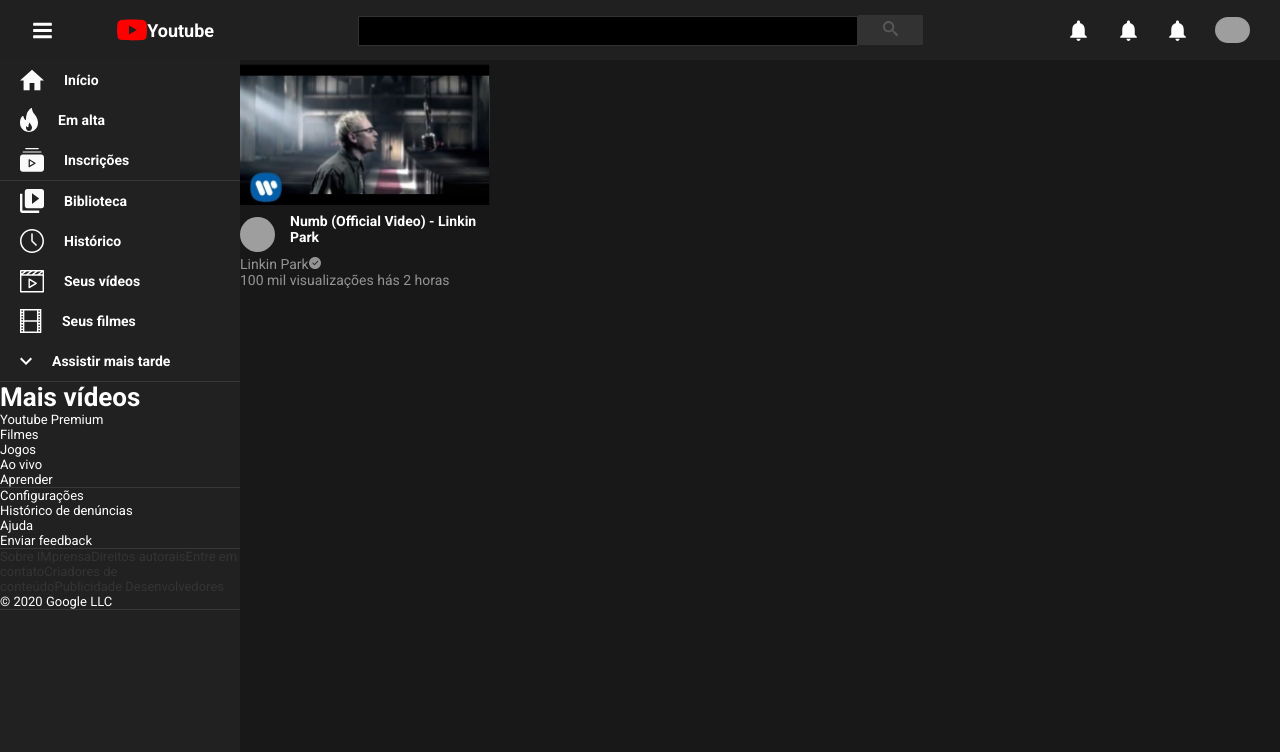
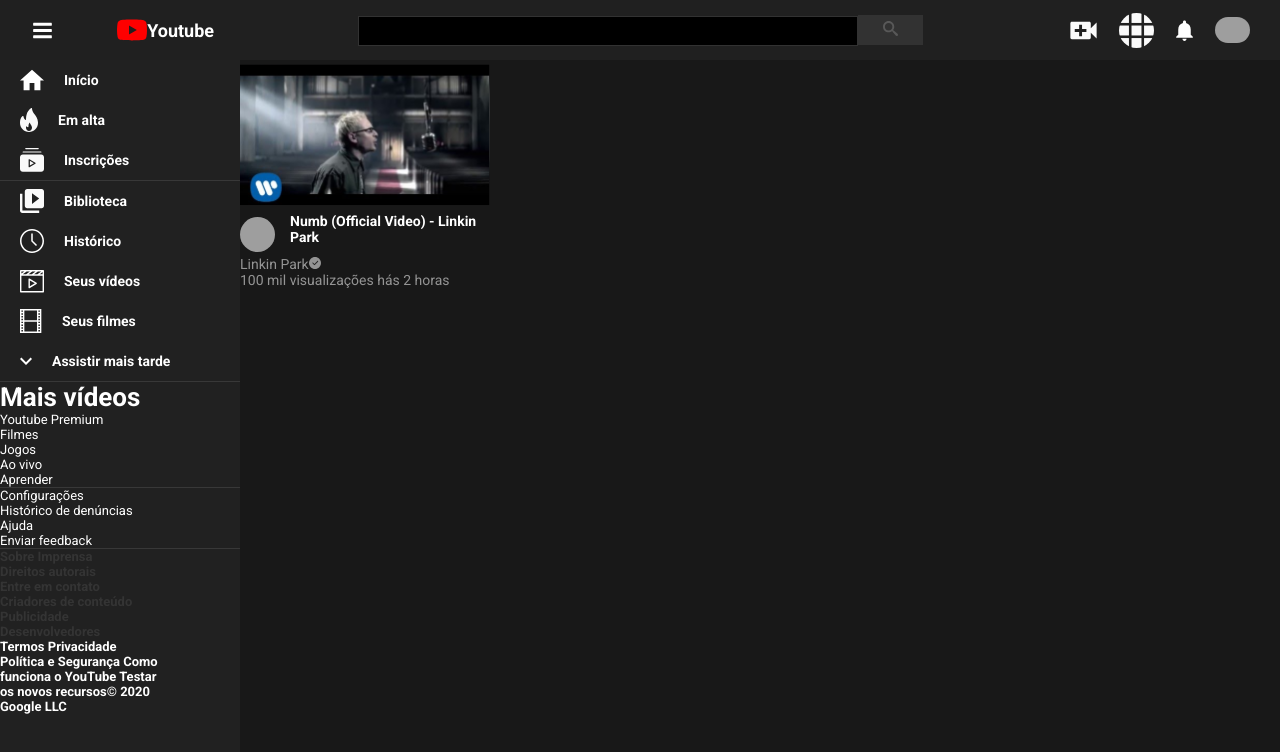
Before and after one commit to JoseMurilloc/youtube-clone, a React (Create React App) app: page / in a window 1280 px wide. Shown: the top 752 px of the page. Built offline with nearby package versions, Linux system fonts and the light colour scheme; grey boxes are pictures that could not be loaded.

Commit message:
💄Style scrollBar on sidebar

```diff
--- a/src/components/Header/index.js
+++ b/src/components/Header/index.js
@@ -4,6 +4,9 @@ import { GoThreeBars } from 'react-icons/go';
 import { SiYoutube } from 'react-icons/si';
 import { ImSearch } from 'react-icons/im';
 import { MdNotifications } from 'react-icons/md';
+
+import cameraPlus from '../../assets/camera_plus.svg';
+import app from '../../assets/app.svg';
 
 import { Container, YoutubeLogo } from './styles';
 
@@ -26,8 +29,8 @@ const Header = () => {
       </form>
 
     <div>
-      <MdNotifications size={25} color="#fff" />
-      <MdNotifications size={25} color="#fff" />
+      <img src={cameraPlus} alt="Plus"/>
+      <img src={app} alt="App"/>
       <MdNotifications size={25} color="#fff" />
       <img src="https://avatars0.githubusercontent.com/u/43470555?s=460&u=d5a88d8aa43e4fc0f53a417320d1cc6fb4fc13d5&v=4" alt="Profile"/>
     </div>
--- a/src/components/SideBar/index.js
+++ b/src/components/SideBar/index.js
@@ -78,14 +78,16 @@ const SideBar = () => {
         </ul>
       </div>
 
-      <div>
-        <span>Sobre IMprensa</span>
-        <span>Direitos autorais</span>
-        <span>Entre em contato</span>
-        <span>Criadores de conteúdo</span>
-        <span>Publicidade Desenvolvedores</span>
-        <p>© 2020 Google LLC</p>
-      </div>
+      <footer>
+        <p>Sobre Imprensa</p>
+        <p>Direitos autorais</p>
+        <p>Entre em contato</p>
+        <p>Criadores de conteúdo</p>
+        <p>Publicidade Desenvolvedores</p>
+
+        <span>Termos Privacidade Política e Segurança Como funciona o YouTube Testar os novos recursos</span>
+        <span>© 2020 Google LLC</span>
+      </footer>
     </Container>
   );
 };
--- a/src/components/SideBar/styles.js
+++ b/src/components/SideBar/styles.js
@@ -2,16 +2,34 @@ import styled from 'styled-components';
 
 export const Container = styled.div`
   background-color: #212121;
-  height: 100vh;
+  height: 90vh;
   width: 240px;
+  overflow: auto;
 
   div {
     border-bottom: 1px solid #383838;
   }
 
-  div span {
+  footer {
+
+    width: 158px;
+    height: 165px;
+
     font-weight: 500px;
+    font-weight: bold;
+    font-size: 13px;
+    line-height: 15px;
+
     color: #343434;
+  }
+
+  footer span {
+    margin-top: 37px;
+    font-weight: bold;
+    font-size: 13px;
+    line-height: 15px;
+
+    color: #FFFFFF;
   }
 `;
 
--- a/src/styles/global.js
+++ b/src/styles/global.js
@@ -14,4 +14,20 @@ export default createGlobalStyle`
     font-size: 13px;
     font-family: Roboto, sans-serif;
   }
+
+  ::-webkit-scrollbar {
+    width: 5px;
+  }
+
+  /* Handle */
+  ::-webkit-scrollbar-thumb {
+    background: #383838;
+    border-radius: 10px;
+  }
+
+  /* Handle on hover #212121 */
+  ::-webkit-scrollbar-thumb:hover {
+    background: #383838;
+  }
+
 `;
```
